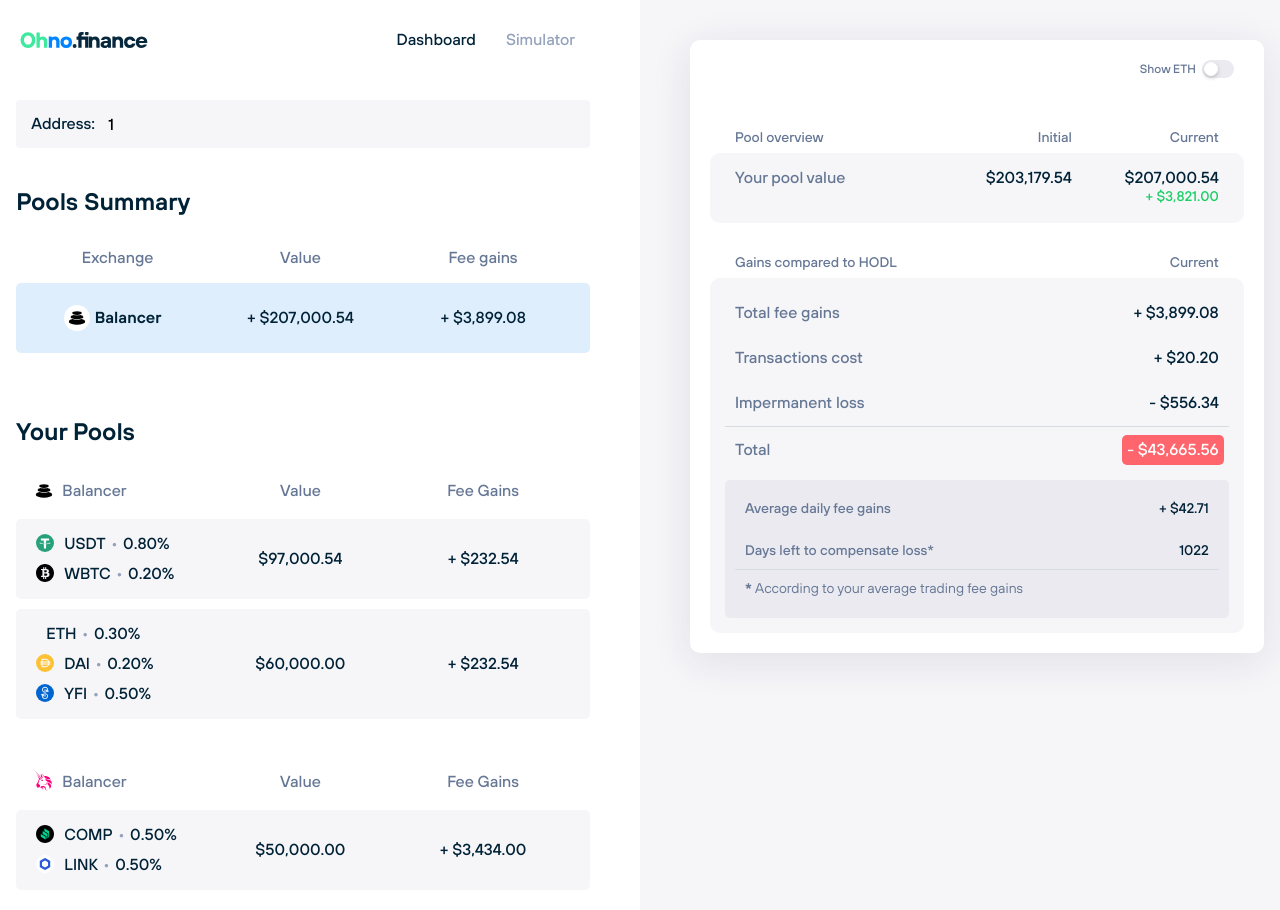
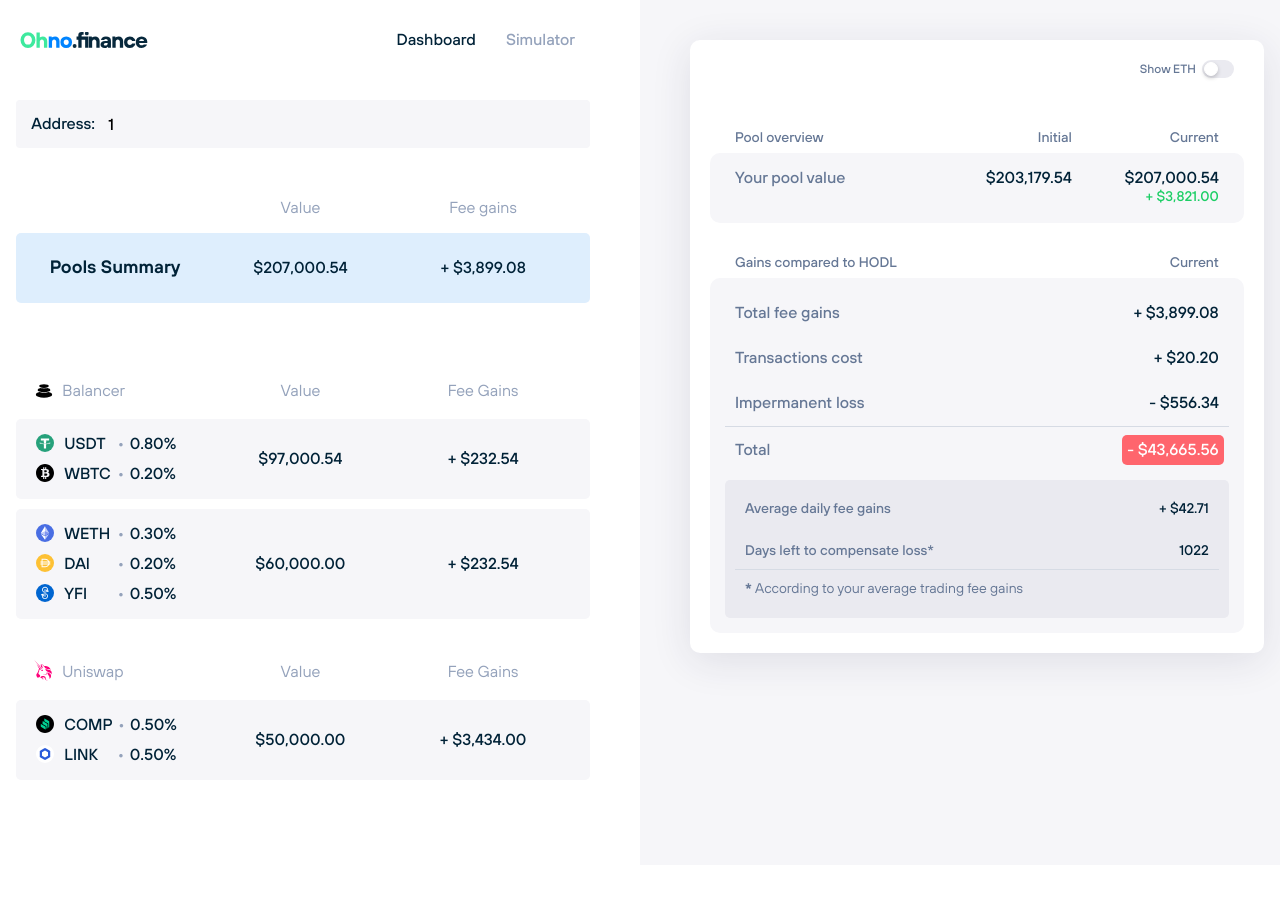
Before and after one commit to croco-finance/frontend, a React (Create React App) app: page /dashboard/1 in a window 1280 px wide. Shown: the top 910 px of the page. After the commit the page ends 865 px from the top, so only its background shows below. Built offline with nearby package versions, Linux system fonts and the light colour scheme; no server answers.

Commit message:
style: dashboard design cleanup

```diff
--- a/src/components/ui/Select/index.tsx
+++ b/src/components/ui/Select/index.tsx
@@ -45,7 +45,7 @@
             '&:hover, &:focus': {
                 cursor: 'pointer',
                 borderRadius: '4px',
-                borderColor: colors.PASTEL_PURPLE_MEDIUM,
+                borderColor: colors.PASTEL_BLUE_MEDIUM,
             },
         };
     },
--- a/src/config/example-data.ts
+++ b/src/config/example-data.ts
@@ -5,8 +5,20 @@
     poolId: '0x59a19d8c652fa0284f44113d0ff9aba70bd46fb4',
     userAddr: '0xb652c617d18971A53f3727E01f6E86f975312c28',
     tokens: [
-        { symbol: 'usdt', address: '0x123', platform: 'ethereum' },
-        { symbol: 'wbtc', address: '0x456', platform: 'ethereum' },
+        {
+            symbol: 'usdt',
+            address: '0xdac17f958d2ee523a2206206994597c13d831ec7',
+            platform: 'ethereum',
+            price: {
+                usd: 14119.35,
+                eur: 12029.27,
+            },
+        },
+        {
+            symbol: 'wbtc',
+            address: '0x2260fac5e5542a773aa44fbcfedf7c193bc2c599',
+            platform: 'ethereum',
+        },
     ],
     tokenWeights: [0.8, 0.2],
     endTokenBalance: [234, 17.8],
@@ -27,9 +39,24 @@
     poolId: '0xf54025af2dc86809be1153c1f20d77adb7e8ecf4',
     userAddr: '0xb652c617d18971A53f3727E01f6E86f975312c28',
     tokens: [
-        { symbol: 'eth', address: '0x123', platform: 'ethereum' },
-        { symbol: 'dai', address: '0x456', platform: 'ethereum' },
-        { symbol: 'yfi', address: '0x789', platform: 'ethereum' },
+        {
+            symbol: 'weth',
+            address: '0xc02aaa39b223fe8d0a0e5c4f27ead9083c756cc2',
+            platform: 'ethereum',
+            // ...
+        },
+        {
+            symbol: 'dai',
+            address: '0x6b175474e89094c44da98b954eedeac495271d0f',
+            platform: 'ethereum',
+            // ...
+        },
+        {
+            symbol: 'yfi',
+            address: '0x0bc529c00c6401aef6d220be8c6ea1667f6ad93e',
+            platform: 'ethereum',
+            // ...
+        },
     ],
     tokenWeights: [0.3, 0.2, 0.5],
     endTokenBalance: [12.32, 74.3, 2.64],
@@ -50,8 +77,16 @@
     poolId: '0xbb2b8038a1640196fbe3e38816f3e67cba72d940',
     userAddr: '0xb652c617d18971A53f3727E01f6E86f975312c28',
     tokens: [
-        { symbol: 'comp', address: '0x123', platform: 'ethereum' },
-        { symbol: 'link', address: '0x456', platform: 'ethereum' },
+        {
+            symbol: 'comp',
+            address: '0xc00e94cb662c3520282e6f5717214004a7f26888',
+            platform: 'ethereum',
+        },
+        {
+            symbol: 'link',
+            address: '0x514910771af9ca656af840dff83e8264ecf986ca',
+            platform: 'ethereum',
+        },
     ],
     tokenWeights: [0.5, 0.5],
     endTokenBalance: [123, 34443.45],
--- a/src/utils/coingecko.ts
+++ b/src/utils/coingecko.ts
@@ -1,9 +1,6 @@
 import axios from 'axios';
 
-export const fetchTokensCurrentFiatRates = async (
-    tokens: Array<any>,
-    currencies: Array<string>,
-) => {
+export const fetchCurrentTokenFiatRates = async (tokens: Array<any>, currencies: Array<string>) => {
     const baseUrl =
         'https://api.coingecko.com/api/v3/simple/token_price/ethereum?contract_addresses=';
     const separator = '%2C';
--- a/src/views/dashboard/components/LeftContainer/PoolItem/index.tsx
+++ b/src/views/dashboard/components/LeftContainer/PoolItem/index.tsx
@@ -23,7 +23,7 @@
     &:hover {
         /* background-color: ${props => (props.isSelected ? '#c5e3ff' : colors.BACKGROUND)}; */
         background-color: ${props =>
-            props.isSelected ? colors.PASTEL_BLUE_LIGHT : colors.BACKGROUND};
+            props.isSelected ? colors.PASTEL_BLUE_LIGHT : colors.BACKGROUND_DARK};
     }
 `;
 
@@ -55,6 +55,7 @@
 const TokenSymbol = styled.div`
     margin-left: 10px;
     text-transform: uppercase;
+    min-width: 48px;
 `;
 
 const Circle = styled.div`
--- a/src/views/dashboard/components/LeftContainer/PoolList/index.tsx
+++ b/src/views/dashboard/components/LeftContainer/PoolList/index.tsx
@@ -14,8 +14,8 @@
 const Header = styled.div`
     display: flex;
     align-items: center;
-    font-weight: ${variables.FONT_WEIGHT.MEDIUM};
-    color: ${colors.FONT_MEDIUM};
+    font-weight: ${variables.FONT_WEIGHT.REGULAR};
+    color: ${colors.FONT_LIGHT};
     /* use the same sside padding as in <OverviewItem> so that the items are aligned */
     padding: 10px 10px 15px 10px;
 `;
@@ -34,6 +34,7 @@
 
 const ExchangeTitle = styled.div`
     margin-left: 5px;
+    text-transform: capitalize;
 `;
 
 const Value = styled(HeaderChild)``;
@@ -43,7 +44,7 @@
 const ItemsWrapper = styled.div``;
 
 const PoolGroup = styled.div`
-    margin-bottom: 40px;
+    margin-bottom: 30px;
 `;
 interface Props {}
 
@@ -60,7 +61,7 @@
                         <Header>
                             <Exchange>
                                 <TokenLogo symbol={exchange} size={26} />
-                                <ExchangeTitle>Balancer</ExchangeTitle>
+                                <ExchangeTitle>{exchange}</ExchangeTitle>
                             </Exchange>
                             <Value>Value</Value>
                             <Gains>Fee Gains</Gains>
--- a/src/views/dashboard/components/LeftContainer/SummaryItem/index.tsx
+++ b/src/views/dashboard/components/LeftContainer/SummaryItem/index.tsx
@@ -49,7 +49,7 @@
 `;
 
 const ExchangeTitle = styled.div`
-    font-size: ${variables.FONT_SIZE.NORMAL};
+    font-size: 18px;
     font-weight: ${variables.FONT_WEIGHT.DEMI_BOLD};
     margin-left: 5px;
 `;
@@ -80,16 +80,15 @@
     return (
         <Wrapper onClick={event => handleOnClick(event, 'all')} isSelected={isSelected}>
             <ExchangeWrapper>
-                <TokenLogo symbol={exchange} size={26} />
-                <ExchangeTitle>Balancer</ExchangeTitle>
+                {/* <TokenLogo symbol={exchange} size={26} /> */}
+                <ExchangeTitle>Pools Summary</ExchangeTitle>
             </ExchangeWrapper>
             <Value>
-                <FiatAmount value={endBalanceUSD} usePlusSymbol />
+                <FiatAmount value={endBalanceUSD} />
             </Value>
             <Gains>
                 <FiatAmount value={feesUSD} usePlusSymbol />
             </Gains>
-            {/* <Roi>{roi}%</Roi> */}
         </Wrapper>
     );
 };
--- a/src/views/dashboard/components/LeftContainer/SummaryList/index.tsx
+++ b/src/views/dashboard/components/LeftContainer/SummaryList/index.tsx
@@ -14,8 +14,8 @@
 const Header = styled.div`
     display: flex;
     align-items: center;
-    font-weight: ${variables.FONT_WEIGHT.MEDIUM};
-    color: ${colors.FONT_MEDIUM};
+    font-weight: ${variables.FONT_WEIGHT.REGULAR};
+    color: ${colors.FONT_LIGHT};
     /* use the same side padding as in <OverviewItem> so that the items are aligned */
     padding: 10px 10px 15px 10px;
 `;
@@ -43,7 +43,7 @@
     return (
         <Wrapper>
             <Header>
-                <Exchange>Exchange</Exchange>
+                <Exchange>&ensp;</Exchange>
                 <Value>Value</Value>
                 <Gains>Fee gains</Gains>
             </Header>
--- a/src/views/dashboard/index.tsx
+++ b/src/views/dashboard/index.tsx
@@ -43,6 +43,9 @@
     background-color: ${colors.BACKGROUND};
 `;
 
+const SummaryWrapper = styled.div`
+    margin-top: 40px;
+`;
 const CardInfoWrapper = styled.div`
     animation: ${animations.SHOW_UP} 1.5s;
 `;
@@ -130,10 +133,12 @@
                     <h1>Loading...</h1>
                 ) : (
                     <>
-                        <Headline>Pools Summary</Headline>
-                        <SummaryList />
+                        <SummaryWrapper>
+                            {/* <Headline>Pools Summary</Headline> */}
+                            <SummaryList />
+                        </SummaryWrapper>
 
-                        <Headline>Your Pools</Headline>
+                        {/* <Headline>Your Pools</Headline> */}
                         <PoolList />
                     </>
                 )}
--- a/src/views/simulator/components/CardInfo/CardOverview/index.tsx
+++ b/src/views/simulator/components/CardInfo/CardOverview/index.tsx
@@ -8,6 +8,7 @@
     getDailyAverageFeeGains,
     getFiatFromCrypto,
     getFormattedPercentageValue,
+    getBalancerImpLoss,
 } from '../../../../../utils/math';
 import CardRow from '../CardRow';
 
@@ -135,6 +136,41 @@
 
     const averageFeeGains = getDailyAverageFeeGains(start, end, feesUSD);
     const daysLeftStaking = Math.abs(Math.ceil(dexReturnUSD / averageFeeGains));
+
+    const newRateCoefficients = {
+        usdt: 1.4,
+        dai: 2,
+        weth: 4.5,
+        comp: 1.0,
+        link: 0.5,
+        yfi: 0.2,
+        wbtc: 2.4,
+    };
+
+    const getNewSimulatedData = (tokens, currentBalances, newRateCoefficients) => {
+        // 1. compute new price
+        const newPrices = [];
+
+        // 2. initial token balances = current token balances
+        const initialBalances = currentBalances;
+
+        // 3. token weights ... vysaju z pool.tokens
+        const tokenWeights = [];
+
+        // 4. compute newTokenBalances a imp loss
+        const newTokenBalances = [];
+        const newImpLossRel = 0;
+        const newImpLossAbs = 0;
+
+        // 5. new pool value
+
+        // compute new
+        const newValue = 0;
+        const newDexReturn = 0;
+        const newFeesUsd = 0;
+        const newDepositCost = 0;
+        const newAverageDailyFees = 0;
+    };
 
     return (
         <Wrapper>
--- a/src/views/simulator/index.tsx
+++ b/src/views/simulator/index.tsx
@@ -9,7 +9,7 @@
 import { PoolItemInterface } from '../../config/types';
 import * as actionTypes from '../../store/actions/actionTypes';
 import { getFormattedPercentageValue } from '../../utils';
-import { fetchCurrentFiatRates, fetchTokensCurrentFiatRates } from '../../utils/coingecko';
+import { fetchCurrentTokenFiatRates } from '../../utils/coingecko';
 import CardInfo from './components/CardInfo';
 import Overview from './components/LeftContainer/Overview';
 import SimulationBox from './components/LeftContainer/SimulationBox';
@@ -154,7 +154,7 @@
         const fetchTokenRates = async () => {
             // const coinlist = await fetchCurrentFiatRates();
             const currencies = ['usd'];
-            let fetchedRates = await fetchTokensCurrentFiatRates(
+            let fetchedRates = await fetchCurrentTokenFiatRates(
                 allPools[selectedPoolId].tokens,
                 currencies,
             );
```
